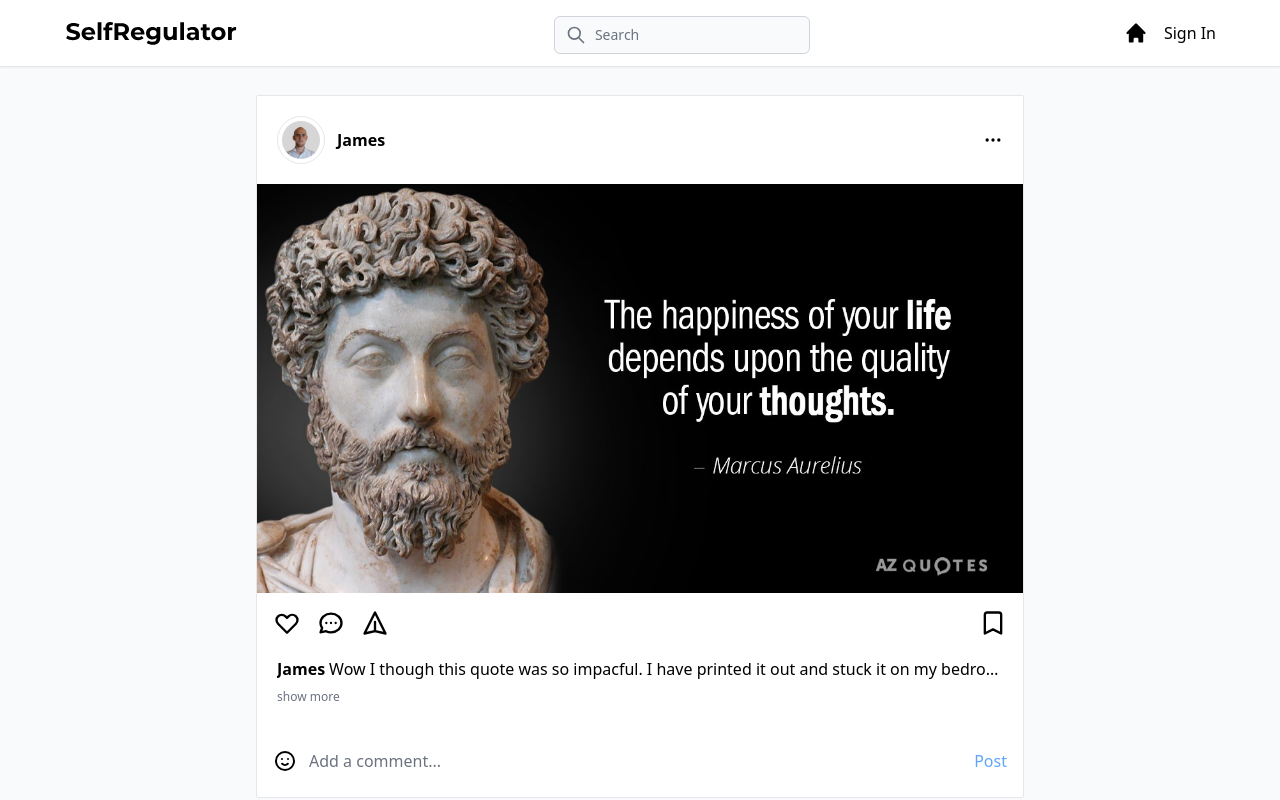
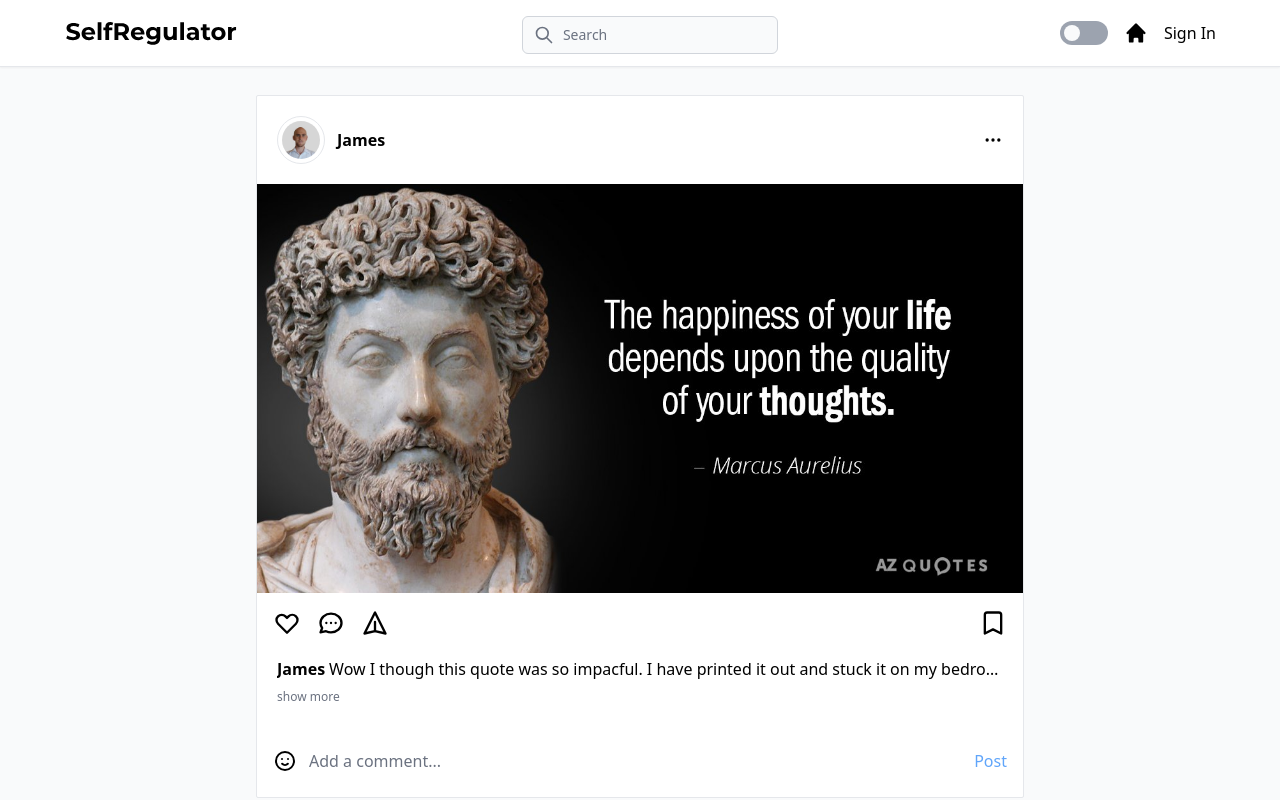
Before and after one commit to JamesPrenticez/instagram_clone, a Next.js app: page / in a window 1280 px wide. Built offline with nearby package versions, Linux system fonts and the light colour scheme; no server answers.

Commit message:
toggleDarkMode

```diff
--- a/components/Header.jsx
+++ b/components/Header.jsx
@@ -1,3 +1,4 @@
+import { useState } from "react"
 import Image from "next/image"
 import {
     SearchIcon,
@@ -8,7 +9,9 @@ import {
     MenuIcon
 } from "@heroicons/react/outline"
 import { HomeIcon } from "@heroicons/react/solid"
+import ToggleDarkMode from "./ToggleDarkMode"
 import { signIn, signOut, useSession } from "next-auth/react";
+
 
 function Header() {
     const {data: session} = useSession();
@@ -49,6 +52,7 @@ function Header() {
 
                 {/* Right - Icons*/}
                 <div className="flex items-center justify-end space-x-4">
+                    <ToggleDarkMode />
                     <HomeIcon className="navBtn" />
                     <MenuIcon className="h-6 md:hidden cursor-pointer" />
 
--- /dev/null
+++ b/components/ToggleDarkMode.jsx
@@ -0,0 +1,47 @@
+export default function ToggleDarkMode() {
+    function toggleTheme(){
+        document.documentElement.classList.toggle('dark')
+    }
+
+    return (
+      <button
+        title="Toggle Theme"
+        onClick={toggleTheme}
+        className="
+        w-12
+        h-6
+        rounded-full
+        p-1
+        bg-gray-400
+        dark:bg-black
+        relative
+        transition-colors
+        duration-500
+        ease-in
+        focus:outline-none
+        focus:ring-2
+        focus:ring-black
+        dark:focus:ring-green-600
+        focus:border-transparent
+      "
+      >
+        <div
+          id="toggle"
+          className="
+            dark:ml-6
+            rounded-full
+            w-4
+            h-4
+            bg-gray-50
+            dark:bg-green-600
+            relative
+            ml-0
+            pointer-events-none
+            transition-all
+            duration-300
+            ease-out
+        "
+        ></div>
+      </button>
+    );
+}
--- a/pages/index.js
+++ b/pages/index.js
@@ -4,7 +4,7 @@ import Feed from '../components/Feed'
 
 export default function Home() {
   return (
-    <div className="bg-gray-50 h-screen overflow-y-scroll scrollbar-hide">
+    <div className="bg-custom-background h-screen overflow-y-scroll scrollbar-hide">
         <Head>
           <title>Self Regulator v2</title>
           <link rel="icon" href="/favicon.ico" />
--- a/styles/global.css
+++ b/styles/global.css
@@ -1,6 +1,19 @@
 @tailwind base;
 @tailwind components;
 @tailwind utilities;
+
+:root{
+    --light-background: #f9fafb;
+    --dark-background: black;
+}
+
+html {
+    --background: var(--light-background);
+}
+
+html.dark {
+    --background: var(--dark-background);
+}
 
 @layer components {
     .navBtn{
--- a/tailwind.config.js
+++ b/tailwind.config.js
@@ -3,7 +3,7 @@ const defaultTheme = require('tailwindcss/defaultTheme');
 module.exports = {
   mode: 'jit',
   purge: ['./pages/**/*.{js,ts,jsx,tsx}', './components/**/*.{js,ts,jsx,tsx}'],
-  darkMode: false, // or 'media' or 'class'
+  darkMode: "class", // or 'media' or 'class'
   theme: {
     extend: {
       colors: {
@@ -24,6 +24,9 @@ module.exports = {
         },
         gray: {
           600: '#D9D9D9'
+        },
+        custom: {
+          background: "var(--background)"
         }
       },
       height:{
```
Also changed, not shown: 1 other file (tests, documents, lock files or other folders). Lines whose indentation alone changed are shown as unchanged.
